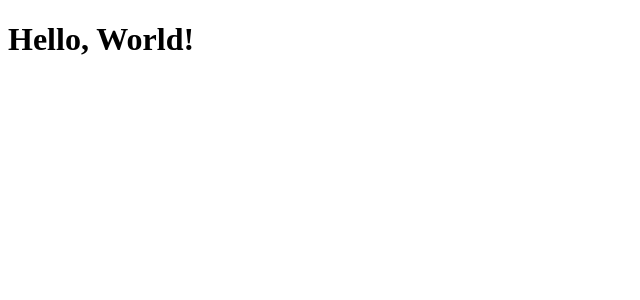
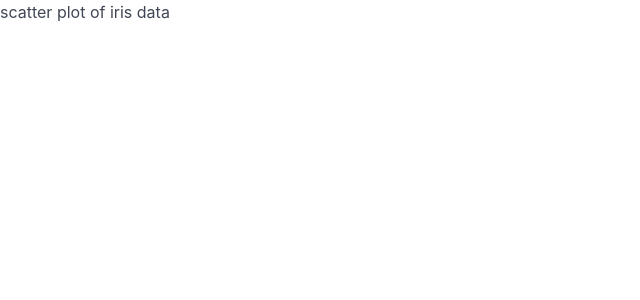
Before and after one commit to judz218/iris-scatter-plot, a React (Vite) app: page / in a window 1280 px wide. Shown: the top 300 px of the page, without its empty margins (0-640 px from the left). Built offline with nearby package versions, Linux system fonts and the light colour scheme.

Commit message:
bulmaインストールした

```diff
--- a/index.html
+++ b/index.html
@@ -2,7 +2,8 @@
 <html>
   <head>
     <meta charset="utf-8" />
-    <title>React Tutorial</title>
+    <title>iris-scatter-plot</title>
+    <script src="https://d3js.org/d3.v5.min.js"></script>
   </head>
   <body>
     <div id="content"></div>
--- a/package.json
+++ b/package.json
@@ -12,6 +12,7 @@
   "license": "ISC",
   "description": "",
   "dependencies": {
+    "bulma": "^1.0.4",
     "react": "^19.1.0",
     "react-dom": "^19.1.0"
   },
--- a/src/App.jsx
+++ b/src/App.jsx
@@ -1,7 +1,9 @@
 function App() {
   return (
     <div>
-      <h1>Hello, World!</h1>
+      <header>
+        <h1>scatter plot of iris data</h1>
+      </header>
     </div>
   );
 }
--- a/src/main.jsx
+++ b/src/main.jsx
@@ -1,3 +1,5 @@
+import "bulma/css/bulma.css";
+
 import { createRoot } from "react-dom/client";
 import App from "./App";
 
```
Also changed, not shown: 1 other file (tests, documents, lock files or other folders).
